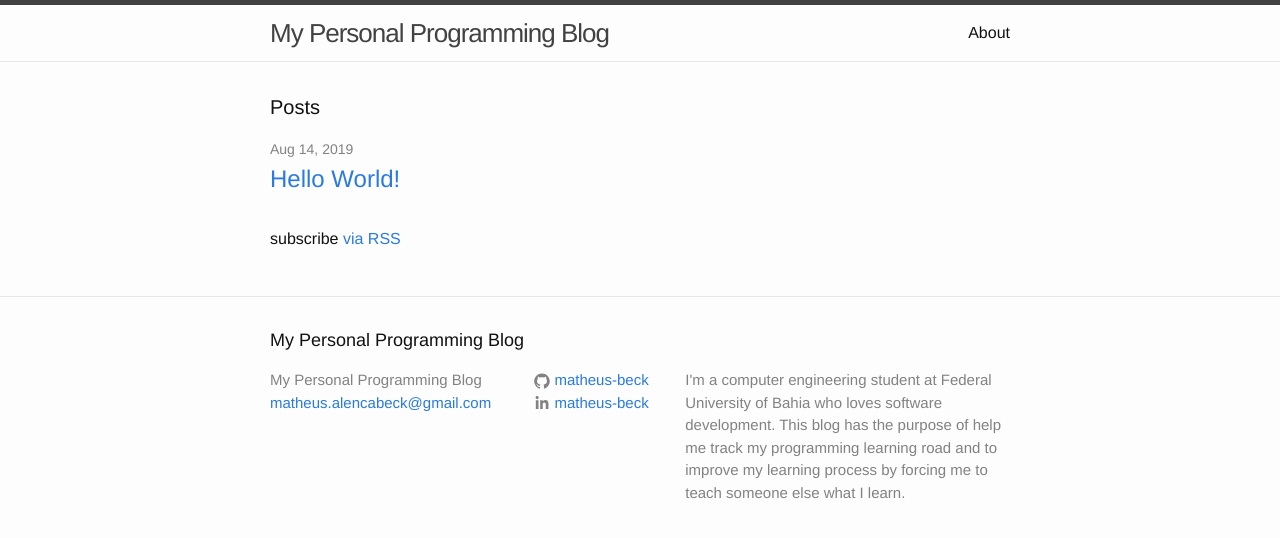
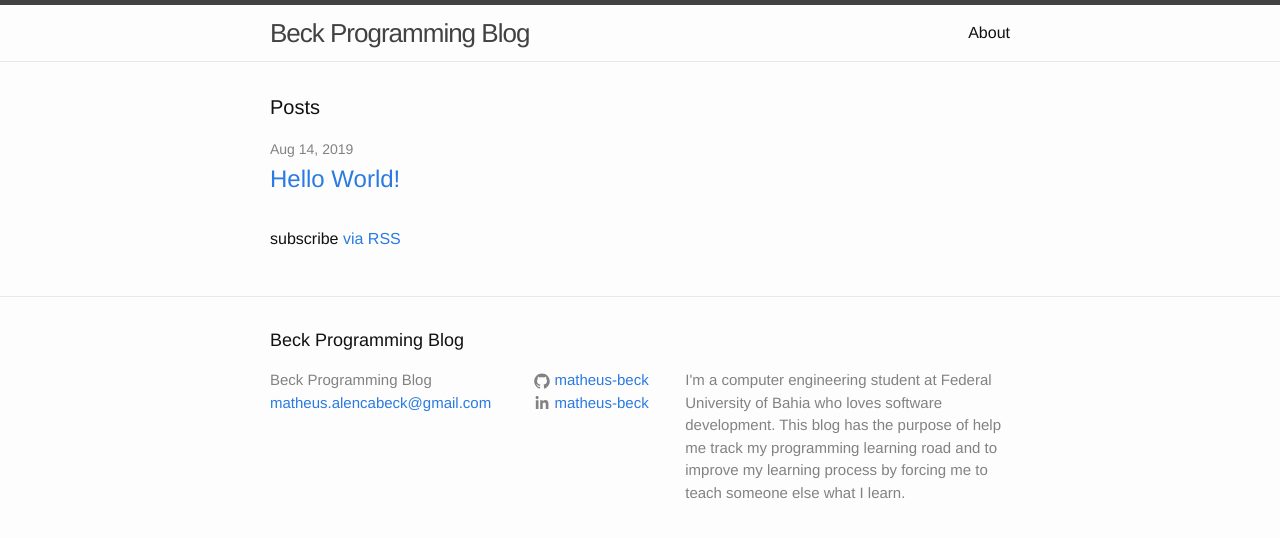
Before and after one commit to matheus-beck/blog, a Jekyll site: the page built from index.html, in a window 1280 px wide. Shown: the top 538 px of the page. Built offline with Jekyll 4.4.1, drawn with Linux system fonts in a browser that asks for light colours.

Commit message:
Update _config.yml
new name

```diff
--- a/_config.yml
+++ b/_config.yml
@@ -6,7 +6,7 @@
 # 'jekyll serve'. If you change this file, please restart the server process.
 
 # Site settings
-title: My Personal Programming Blog
+title: Beck Programming Blog
 email: matheus.alencabeck@gmail.com
 description: > # this means to ignore newlines until "baseurl:"
   I'm a computer engineering student at Federal University of Bahia who loves software development.
```
